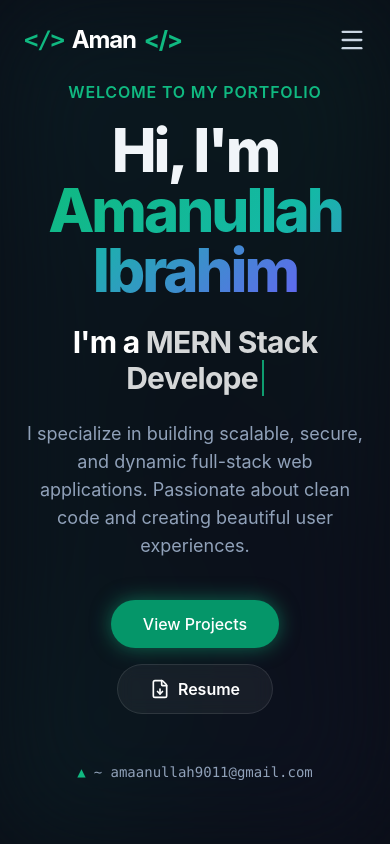
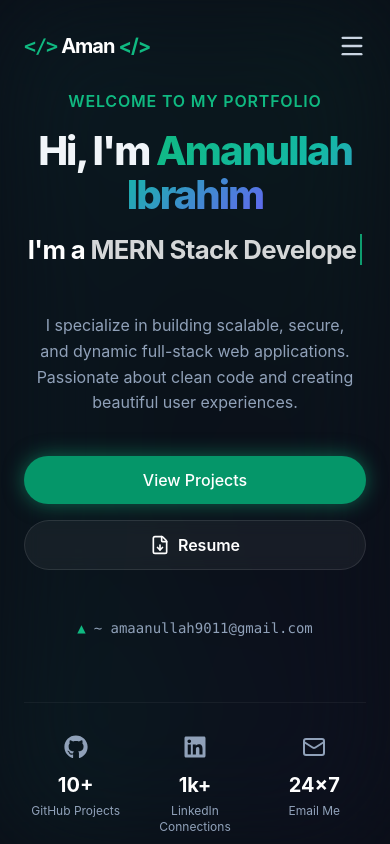
Before and after one commit to amaan2t3/portfolio-aman, a React (Vite) app: page / in a window 390 px wide. Shown: the top 844 px of the page. Built offline with nearby package versions, Linux system fonts and the light colour scheme.

Commit message:
modify UI and Responsive

```diff
--- a/src/components/About.jsx
+++ b/src/components/About.jsx
@@ -13,13 +13,13 @@ const About = () => {
           transition={{ duration: 0.6 }}
           className="max-w-4xl mx-auto"
         >
-          <h2 className="text-3xl md:text-4xl font-bold mb-10 flex items-center gap-4">
+          <h2 className="fluid-h2 font-bold mb-10 flex items-center gap-4">
             <span className="text-brand-500">01.</span> About Me
             <div className="h-[1px] bg-slate-700 flex-grow ml-4"></div>
           </h2>
 
-          <div className="grid md:grid-cols-2 gap-12 items-center">
-            <div className="space-y-6 text-slate-300 text-lg leading-relaxed">
+          <div className="grid grid-cols-1 lg:grid-cols-2 gap-12 items-center">
+            <div className="space-y-6 text-slate-300 fluid-p leading-relaxed">
               <p>
                 Hello! My name is <span className="text-brand-500 font-medium">Amanullah</span> and I enjoy creating things that live on the internet. My interest in web development started back when I was exploring how interactive websites were built, which led me down the path of becoming a full-stack developer.
               </p>
--- a/src/components/Education.jsx
+++ b/src/components/Education.jsx
@@ -49,7 +49,7 @@ const Education = () => {
           transition={{ duration: 0.6 }}
           className="max-w-3xl mx-auto"
         >
-          <h2 className="text-3xl md:text-4xl font-bold text-white mb-12 flex items-center gap-4">
+          <h2 className="fluid-h2 font-bold text-white mb-12 flex items-center gap-4">
             <span className="text-brand-500">05.</span> Education & Certifications
             <div className="h-[1px] bg-slate-700 flex-grow ml-4"></div>
           </h2>
--- a/src/components/Hero.jsx
+++ b/src/components/Hero.jsx
@@ -60,7 +60,7 @@ const Hero = () => {
             initial={{ opacity: 0, y: 20 }}
             animate={{ opacity: 1, y: 0 }}
             transition={{ duration: 0.5, delay: 0.2 }}
-            className="text-6xl md:text-8xl font-extrabold mb-6 tracking-tighter"
+            className="fluid-h1 font-extrabold mb-4 md:mb-6 tracking-tighter"
           >
             Hi, I'm <span className="hero-gradient-text">Amanullah Ibrahim</span>
           </motion.h1>
@@ -69,7 +69,7 @@ const Hero = () => {
             initial={{ opacity: 0 }}
             animate={{ opacity: 1 }}
             transition={{ duration: 0.5, delay: 0.4 }}
-            className="text-3xl md:text-5xl text-white font-bold mb-8 h-16 tracking-tight"
+            className="fluid-h3 text-white font-bold mb-8 min-h-[3rem] md:min-h-[4rem] tracking-tight"
           >
             <span>I'm a </span>
             <span className="text-white border-r-2 border-brand-500 pr-1 animate-pulse">{text}</span>
@@ -79,7 +79,7 @@ const Hero = () => {
             initial={{ opacity: 0 }}
             animate={{ opacity: 1 }}
             transition={{ duration: 0.5, delay: 0.6 }}
-            className="text-lg text-slate-400 mb-10 max-w-2xl mx-auto"
+            className="fluid-p text-slate-400 mb-10 max-w-2xl mx-auto px-2 md:px-0"
           >
             I specialize in building scalable, secure, and dynamic full-stack web applications.
             Passionate about clean code and creating beautiful user experiences.
@@ -89,11 +89,11 @@ const Hero = () => {
             initial={{ opacity: 0, y: 20 }}
             animate={{ opacity: 1, y: 0 }}
             transition={{ duration: 0.5, delay: 0.8 }}
-            className="flex flex-col sm:flex-row justify-center items-center gap-4 mb-12"
+            className="flex flex-col sm:flex-row justify-center items-center w-full gap-4 mb-12"
           >
             <Link
               to="/projects"
-              className="cursor-pointer bg-brand-600 hover:bg-brand-500 text-white px-8 py-3 rounded-full font-medium transition-all shadow-lg hover:shadow-brand-500/50 box-glow"
+              className="cursor-pointer w-full sm:w-auto flex justify-center bg-brand-600 hover:bg-brand-500 text-white px-8 py-3 rounded-full font-medium transition-all shadow-lg hover:shadow-brand-500/50 box-glow"
             >
               View Projects
             </Link>
@@ -101,7 +101,7 @@ const Hero = () => {
               href={cvFile}
               target="_blank"
               rel="noopener noreferrer"
-              className="flex items-center gap-2 bg-white/5 px-8 py-3 rounded-full text-white font-semibold hover:bg-white/10 transition-colors border border-white/10 backdrop-blur-sm"
+              className="flex items-center justify-center w-full sm:w-auto gap-2 bg-white/5 px-8 py-3 rounded-full text-white font-semibold hover:bg-white/10 transition-colors border border-white/10 backdrop-blur-sm"
             >
               <FileDown size={20} />
               Resume
@@ -125,21 +125,21 @@ const Hero = () => {
             transition={{ duration: 0.5, delay: 1 }}
             className="grid grid-cols-3 gap-4 max-w-2xl mx-auto pt-8 border-t border-white/5"
           >
-            <div className="flex flex-col items-center">
-              <FaGithub size={24} className="text-slate-400 mb-3" />
-              <span className="text-xl md:text-2xl font-bold text-white mb-1">10+</span>
+            <a href="https://github.com/amaan2t3" target="_blank" rel="noopener noreferrer" className="flex flex-col items-center group cursor-pointer">
+              <FaGithub size={24} className="text-slate-400 mb-3 group-hover:text-brand-500 transition-colors" />
+              <span className="text-xl md:text-2xl font-bold text-white mb-1 group-hover:text-brand-500 transition-colors">10+</span>
               <span className="text-xs md:text-sm text-slate-400 text-center">GitHub Projects</span>
-            </div>
-            <div className="flex flex-col items-center">
-              <FaLinkedin size={24} className="text-slate-400 mb-3" />
-              <span className="text-xl md:text-2xl font-bold text-white mb-1">1k+</span>
+            </a>
+            <a href="https://www.linkedin.com/in/amanullah-ibrahim-819335329/" target="_blank" rel="noopener noreferrer" className="flex flex-col items-center group cursor-pointer">
+              <FaLinkedin size={24} className="text-slate-400 mb-3 group-hover:text-brand-500 transition-colors" />
+              <span className="text-xl md:text-2xl font-bold text-white mb-1 group-hover:text-brand-500 transition-colors">1k+</span>
               <span className="text-xs md:text-sm text-slate-400 text-center">LinkedIn Connections</span>
-            </div>
-            <div className="flex flex-col items-center">
-              <Mail size={24} className="text-slate-400 mb-3" />
-              <span className="text-xl md:text-2xl font-bold text-white mb-1">24×7</span>
+            </a>
+            <a href="mailto:amaanullah9011@gmail.com" className="flex flex-col items-center group cursor-pointer">
+              <Mail size={24} className="text-slate-400 mb-3 group-hover:text-brand-500 transition-colors" />
+              <span className="text-xl md:text-2xl font-bold text-white mb-1 group-hover:text-brand-500 transition-colors">24×7</span>
               <span className="text-xs md:text-sm text-slate-400 text-center">Email Me</span>
-            </div>
+            </a>
           </motion.div>
         </div>
       </div>
--- a/src/components/Navbar.jsx
+++ b/src/components/Navbar.jsx
@@ -68,7 +68,7 @@ const Navbar = () => {
     >
       <div className="container mx-auto px-6 flex justify-between items-center">
         <div className="flex items-center gap-12">
-          <NavLink to="/" className="text-2xl font-bold text-white tracking-tighter flex items-center gap-2">
+          <NavLink to="/" className="text-xl md:text-2xl font-bold text-white tracking-tighter flex items-center gap-1 md:gap-2">
             <span className="font-mono text-brand-500">{"</>"}</span> Aman<span className="text-brand-500">{"</>"}</span>
           </NavLink>
 
@@ -134,7 +134,7 @@ const Navbar = () => {
 
         {/* Mobile Menu Toggle */}
         <button
-          className="md:hidden text-slate-300 hover:text-brand-500"
+          className="md:hidden text-slate-300 hover:text-brand-500 p-2 -mr-2"
           onClick={() => setIsOpen(!isOpen)}
         >
           {isOpen ? <X size={28} /> : <Menu size={28} />}
--- a/src/components/Projects.jsx
+++ b/src/components/Projects.jsx
@@ -62,12 +62,12 @@ const Projects = () => {
         transition={{ duration: 0.6 }}
         className="max-w-5xl mx-auto"
       >
-        <h2 className="text-3xl md:text-4xl font-bold text-white mb-12 flex items-center gap-4">
+        <h2 className="fluid-h2 font-bold text-white mb-12 flex items-center gap-4">
           <span className="text-brand-500">04.</span> Featured Projects
           <div className="h-[1px] bg-slate-700 flex-grow ml-4"></div>
         </h2>
 
-        <div className="grid md:grid-cols-2 lg:grid-cols-3 gap-6">
+        <div className="grid grid-cols-1 sm:grid-cols-2 lg:grid-cols-3 gap-6">
           {projects.map((project, idx) => (
             <motion.div
               key={idx}
@@ -95,7 +95,7 @@ const Projects = () => {
                     </span>
                   ))}
                 </div>
-                <div className="flex gap-4 mt-auto pt-4 border-t border-white/5">
+                <div className="flex flex-wrap gap-4 mt-auto pt-4 border-t border-white/5">
                   <a href={project.github} target="_blank" rel="noopener noreferrer" className="flex items-center gap-2 text-sm text-slate-400 hover:text-brand-500 transition-colors bg-white/5 px-4 py-2 rounded-lg border border-white/5 hover:border-brand-500/30">
                     <FaGithub size={16} /> Code
                   </a>
--- a/src/components/Skills.jsx
+++ b/src/components/Skills.jsx
@@ -58,7 +58,7 @@ const Skills = () => {
     <section id="skills" className="py-24 scroll-mt-0 relative overflow-hidden bg-[#0A0E17]">
       <div className="container mx-auto px-6 relative z-10">
 
-        <h2 className="text-3xl md:text-4xl font-bold text-white mb-12 flex items-center gap-4">
+        <h2 className="fluid-h2 font-bold text-white mb-12 flex items-center gap-4">
           <span className="text-brand-500">02.</span> Technical Skills
           <div className="h-[1px] bg-slate-700 flex-grow ml-4"></div>
         </h2>
@@ -70,9 +70,9 @@ const Skills = () => {
           transition={{ duration: 0.6 }}
           className="max-w-6xl mx-auto"
         >
-          <div className="grid md:grid-cols-2 lg:grid-cols-3 gap-6">
+          <div className="grid grid-cols-1 md:grid-cols-2 lg:grid-cols-3 gap-6 h-full">
             {CATEGORIES.map((category, idx) => (
-              <div key={idx} className="bg-[rgba(255,255,255,0.02)] border border-white/5 backdrop-blur-md rounded-2xl p-6">
+              <div key={idx} className="bg-[rgba(255,255,255,0.02)] border border-white/5 backdrop-blur-md rounded-2xl p-6 flex flex-col h-full">
                 <h3 className="text-lg font-semibold text-white mb-6 flex items-center gap-3">
                    <category.icon size={20} className="text-brand-500" />
                    {category.title}
--- a/src/index.css
+++ b/src/index.css
@@ -44,6 +44,24 @@
     background-clip: text;
     color: transparent;
   }
+
+  /* Fluid Typography Utilities */
+  .fluid-h1 {
+    font-size: clamp(2.5rem, 5vw + 1rem, 6rem);
+    line-height: 1.1;
+  }
+  .fluid-h2 {
+    font-size: clamp(2rem, 4vw + 1rem, 3.5rem);
+    line-height: 1.2;
+  }
+  .fluid-h3 {
+    font-size: clamp(1.25rem, 2.5vw + 1rem, 2rem);
+    line-height: 1.3;
+  }
+  .fluid-p {
+    font-size: clamp(1rem, 1.5vw + 0.5rem, 1.125rem);
+    line-height: 1.6;
+  }
 }
 
 /* Glowing Mesh Background */
```
Also changed, not shown: src/components/Certificates.jsx (+5 -5 lines), src/components/Contact.jsx (+4 -4 lines), src/components/Experience.jsx (+5 -5 lines).
